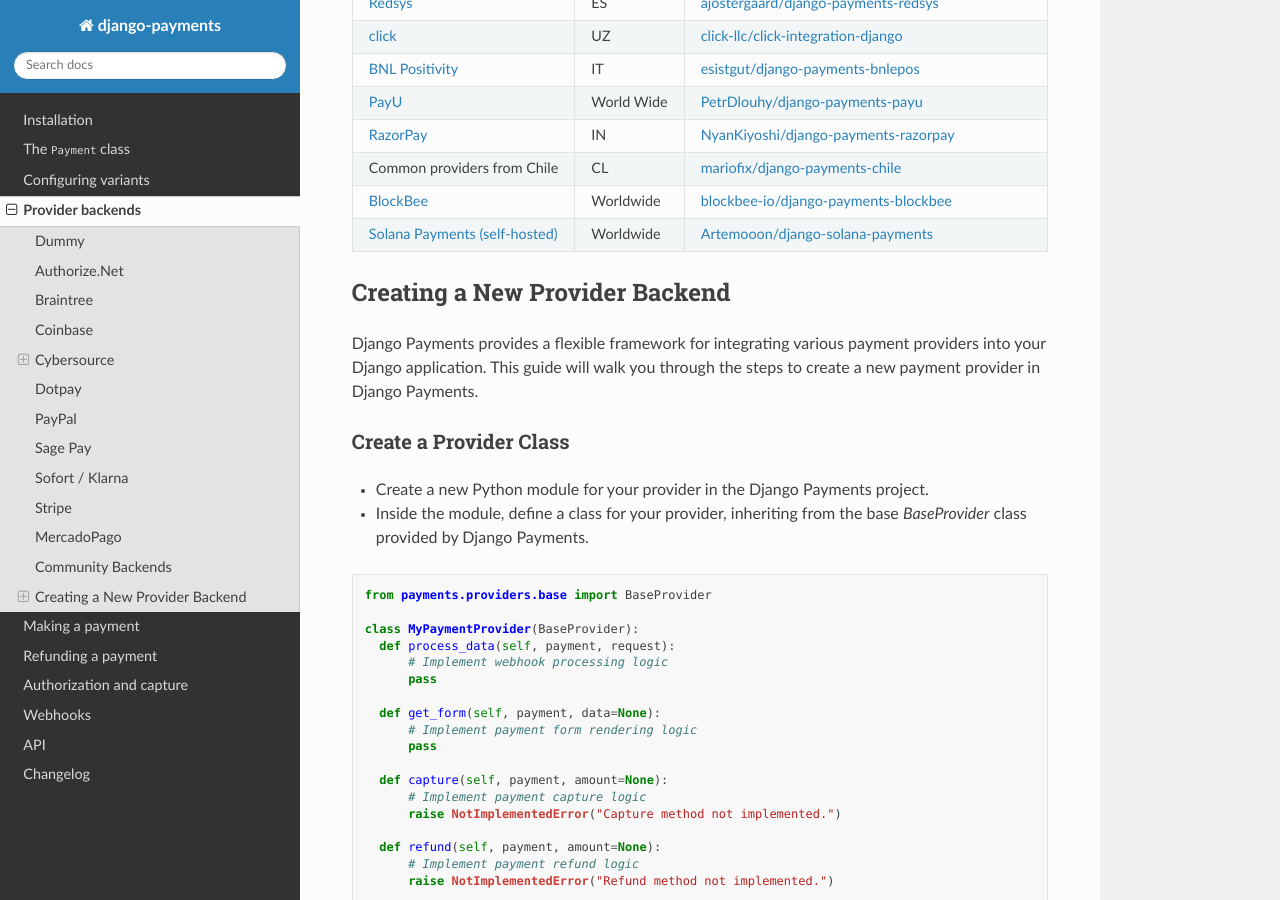
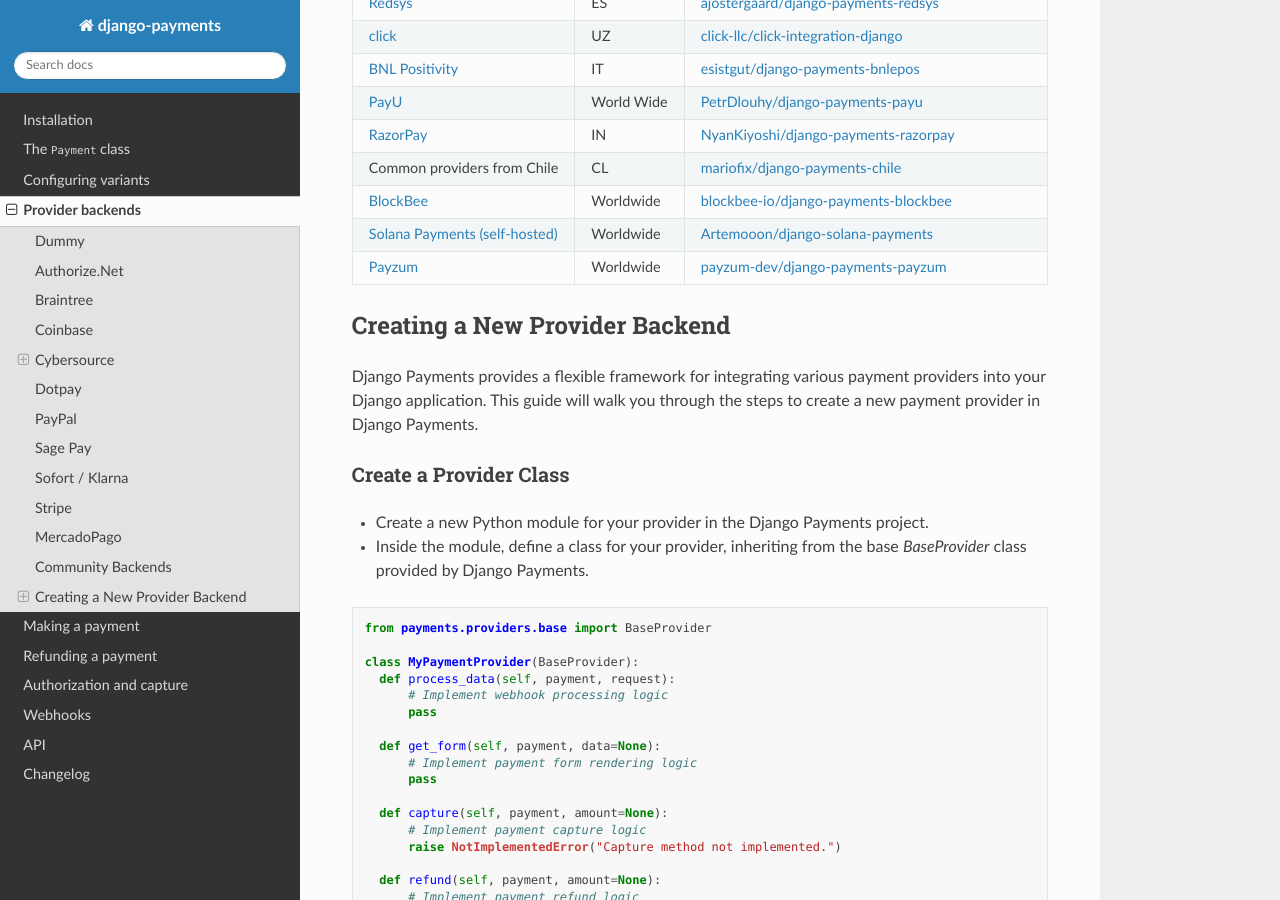
Before and after one commit to jazzband/django-payments, a Sphinx documentation site: the page built from docs/backends.rst, in a window 1280 px wide and 900 px high, scrolled down 6457 px. Built offline with Sphinx 7.4.7 and the Read the Docs theme 3.1.0, drawn with Linux system fonts in a browser that asks for light colours; the version number could not be read and is left out.

Commit message:
docs: add Payzum to the community backends list (#494)
Payzum is a non-custodial crypto/stablecoin payment gateway (USDC, USDT
and more, multi-chain). The provider package is django-payments-payzum,
published on PyPI and maintained by the Payzum team.

Co-authored-by: Jose Freyre <jfreyre@gmail.com>

```diff
--- a/docs/backends.rst
+++ b/docs/backends.rst
@@ -301,6 +301,9 @@
   * - `Solana Payments (self-hosted) <https://django-solana-payments.readthedocs.io/en/latest/django_payments_integration.html>`_
     - Worldwide
     - `Artemooon/django-solana-payments <https://github.com/Artemooon/django-solana-payments>`_
+  * - `Payzum <https://payzum.com/>`_
+    - Worldwide
+    - `payzum-dev/django-payments-payzum <https://github.com/payzum-dev/django-payments-payzum>`_
 
 
 Creating a New Provider Backend
```
